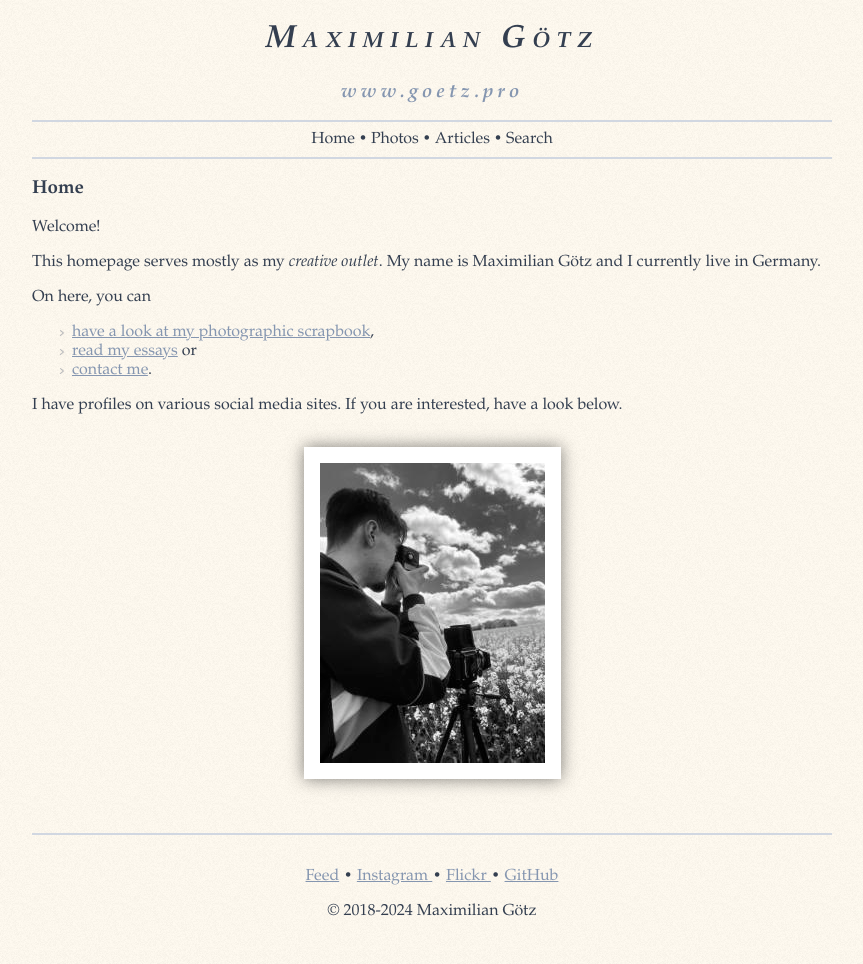
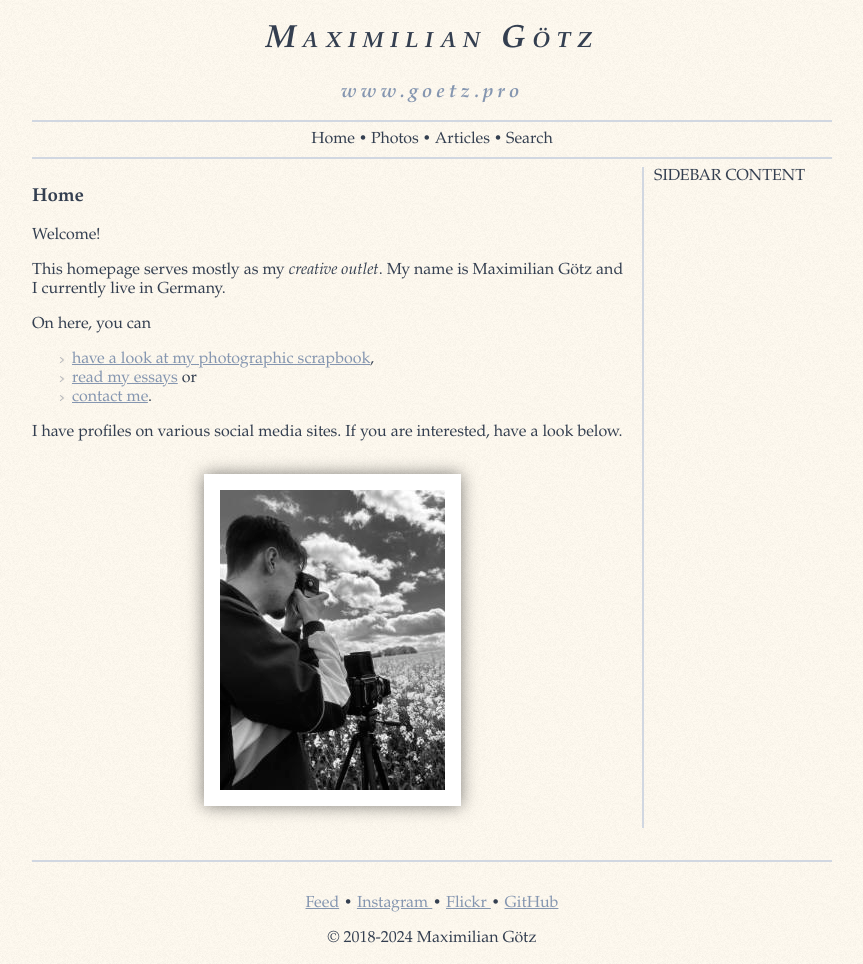
Before and after one commit to ImMaax/immaax.github.io, a Jekyll site: the page built from index.markdown, in a window 1280 px wide. Shown: the whole page, without its empty margins (208-1071 px from the left). Built offline with Jekyll 4.4.1, drawn with Linux system fonts in a browser that asks for light colours; before the commit the page ends 937 px from its top, so only the background shows below that.

Commit message:
sidebar - WIP -

```diff
--- a/_layouts/default.html
+++ b/_layouts/default.html
@@ -40,18 +40,25 @@
         <hr class="margin-sm">
       </header>
 
+      <div id="main-inner">
         <main>
           <noscript class="info">
             <p>It appears your browser does not support JavaScript.</p>
             <p>
-            Although JavaScript is not strictly necessary to use this site, it's
-            recommended to enable it anyway in order for some features to work.
+              Although JavaScript is not strictly necessary to use this site,
+              it's recommended to enable it anyway in order for some features to
+              work.
             </p>
           </noscript>
 
           {{ content }}
+        </main>
+
+        <aside>
+          SIDEBAR CONTENT
+        </aside>
+      </div>
       <hr>
-      </main>
 
       <footer>
         <p>
--- a/assets/css/style.css
+++ b/assets/css/style.css
@@ -8,6 +8,23 @@ body {
 #main {
   margin: 0 auto;
   max-width: 800px;
+}
+
+#main-inner {
+  display: grid;
+  grid-template-columns: 1fr 1fr 1fr 1fr;
+  grid-template-areas: "text text text side";
+}
+
+main {
+  grid-area: text;
+}
+
+aside {
+  grid-area: side;
+  border-left: 2px solid #d1d7e1;
+  margin-left: 10px;
+  padding-left: 10px;
 }
 
 header,
@@ -169,6 +186,20 @@ ul {
   width: 100%;
 }
 
+@media (max-width: 800px) {
+  #main-inner {
+    display: block;
+  }
+
+  aside {
+    border-left: none;
+    border-top: 2px solid #d1d7e1;
+    padding-left: 0px;
+    margin-left: 0px;
+    padding-top: 10px;
+  }
+}
+
 @media (max-width: 450px) {
   #photo-grid {
     grid-template-columns: 1fr 1fr;
```
Lines whose indentation alone changed are shown as unchanged.
